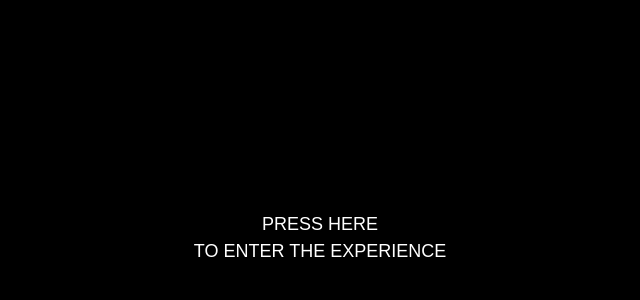
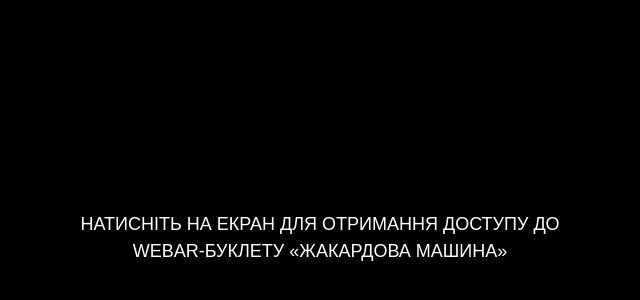
Before and after one commit to 9868301/WebAR_1, a plain HTML site: page index.html in a window 1280 px wide. Shown: the part 162-462 px from the top of the page, without its empty margins (320-960 px from the left). Drawn offline with nearby package versions, Linux system fonts and the light colour scheme.

Commit message:
Changed by GitHub

```diff
--- a/index.html
+++ b/index.html
@@ -27,9 +27,9 @@
                 text-transform: uppercase; font-family: Arial, Helvetica, sans-serif; font-weight: 400; line-height: 1.5em; font-size: large; white-space: nowrap;
                 user-select: none; pointer-events: none;
             ">
-            Press here
+            Натисніть на екран для отримання доступу до
             <br>
-            to enter the experience
+            WebAR-буклету «Жакардова машина»
         </div>
     </div>
 
```
